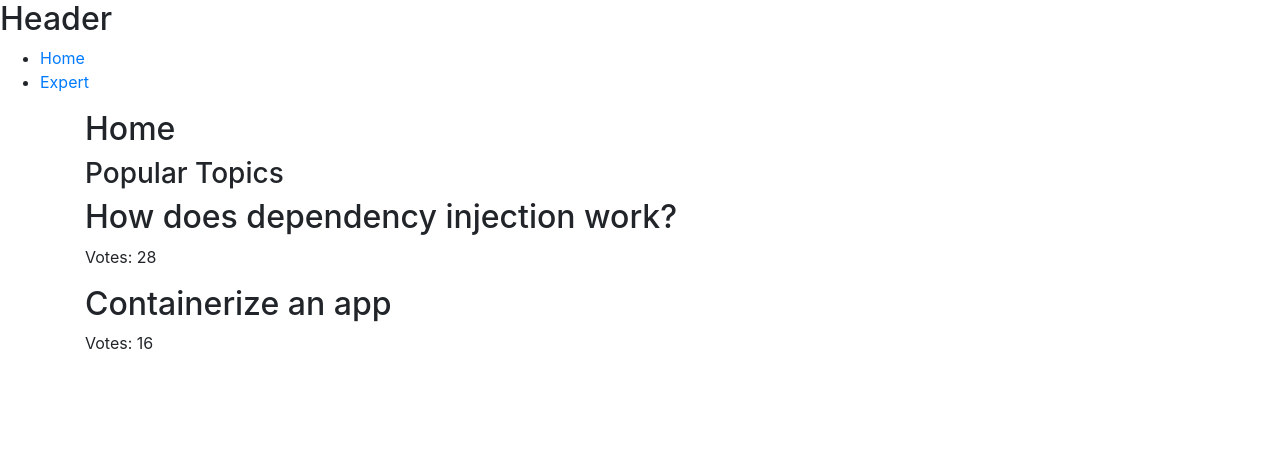
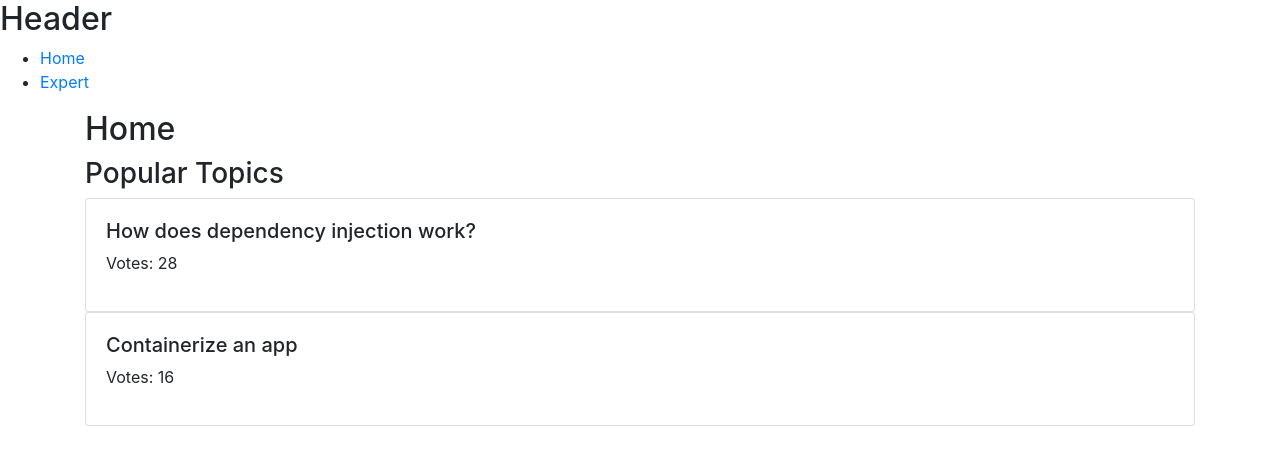
Before and after one commit to RightpointLabs/shepherd-ui, a React (Create React App) app: page / in a window 1280 px wide. Shown: the top 462 px of the page. Built offline with nearby package versions, Linux system fonts and the light colour scheme.

Commit message:
Rendering topics in cards

```diff
--- a/src/components/topic/topic.jsx
+++ b/src/components/topic/topic.jsx
@@ -2,10 +2,11 @@ import React from "react";
 
 const Topic = ({ topic }) => {
     return (
-        <div>
-            <h2>{topic.name}</h2>
-
-            <p>Votes: {topic.votes}</p>
+        <div className="card">
+            <div className="card-body">
+                <h5>{topic.name}</h5>
+                <p>Votes: {topic.votes}</p>
+            </div>
         </div>
     );
 };
```
